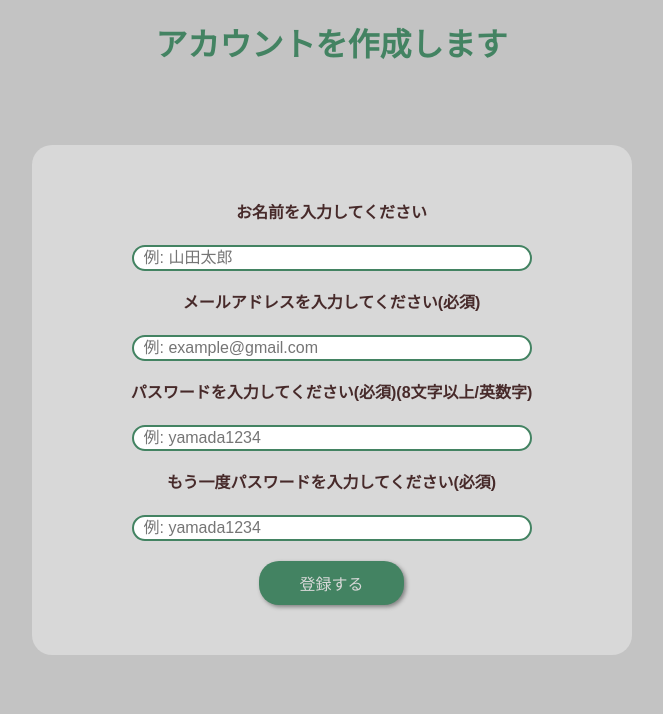
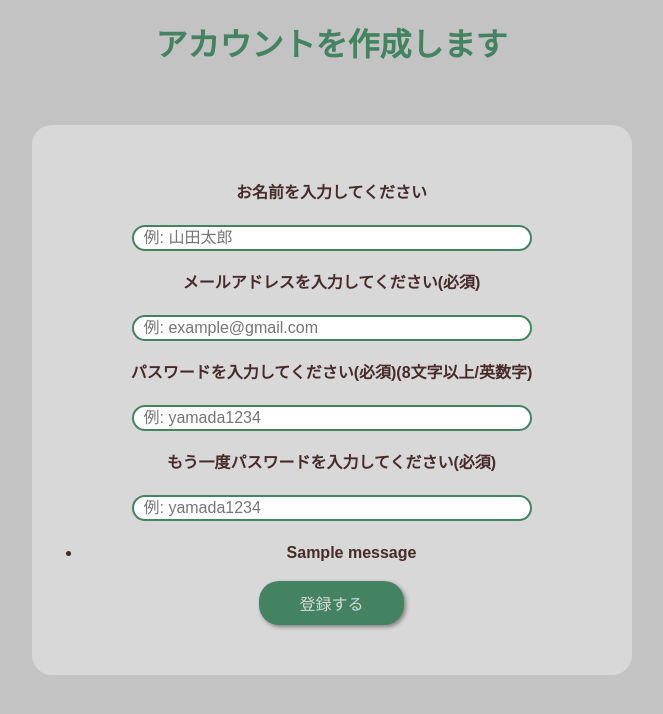
Before and after one commit to teamN-hackathon-2025summer/chatapp, a Flask app: page /signup in a window 1280 px wide. Shown: the top 714 px of the page, without its empty margins (301-964 px from the left). Run offline with Flask 2, Linux system fonts and the light colour scheme; one stand-in notice (Sample message) is shown; some web fonts are replaced.

Commit message:
flashが出るようにする

```diff
--- a/ChatApp/templates/auth/signup.html
+++ b/ChatApp/templates/auth/signup.html
@@ -17,8 +17,15 @@
 
             <p>もう一度パスワードを入力してください(必須)</p>
             <input type="password" name="password-confirmation" placeholder="例: yamada1234">
+            {% with messages = get_flashed_messages() %} {% if messages %}
+            <ul class="flashes">
+             {% for message in messages %}
+             <li>{{ message }}</li>
+             {% endfor %}
+            </ul>
+            {% endif %} {% endwith %}
+            <input type="submit" name="signup_button" value="登録する">
 
-            <input type="submit" name="signup_button" value="登録する">
         </div>
     </form>
     {% endblock %}
```
Also changed, not shown: ChatApp/templates/auth/login.html (+7 -0 lines).
